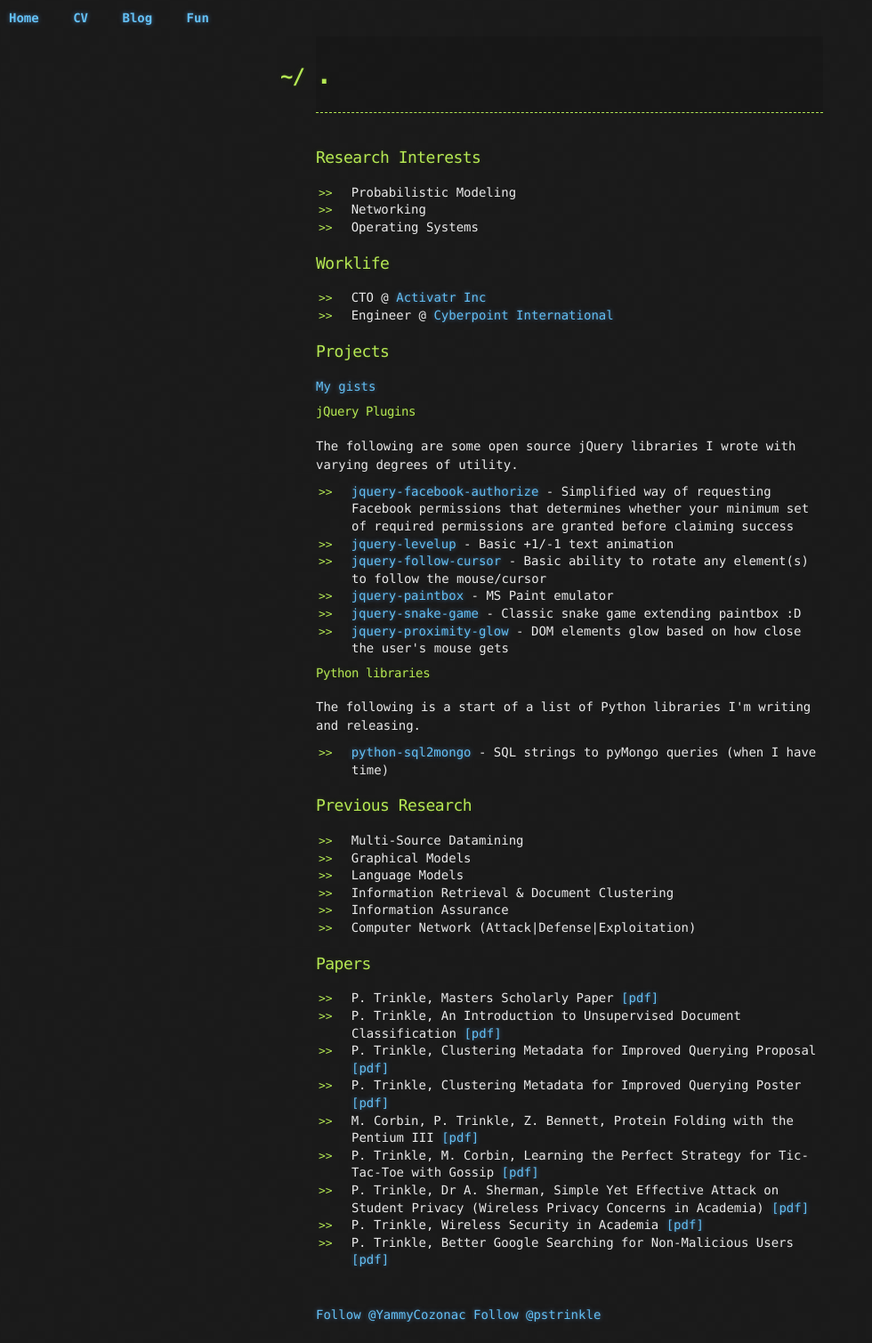
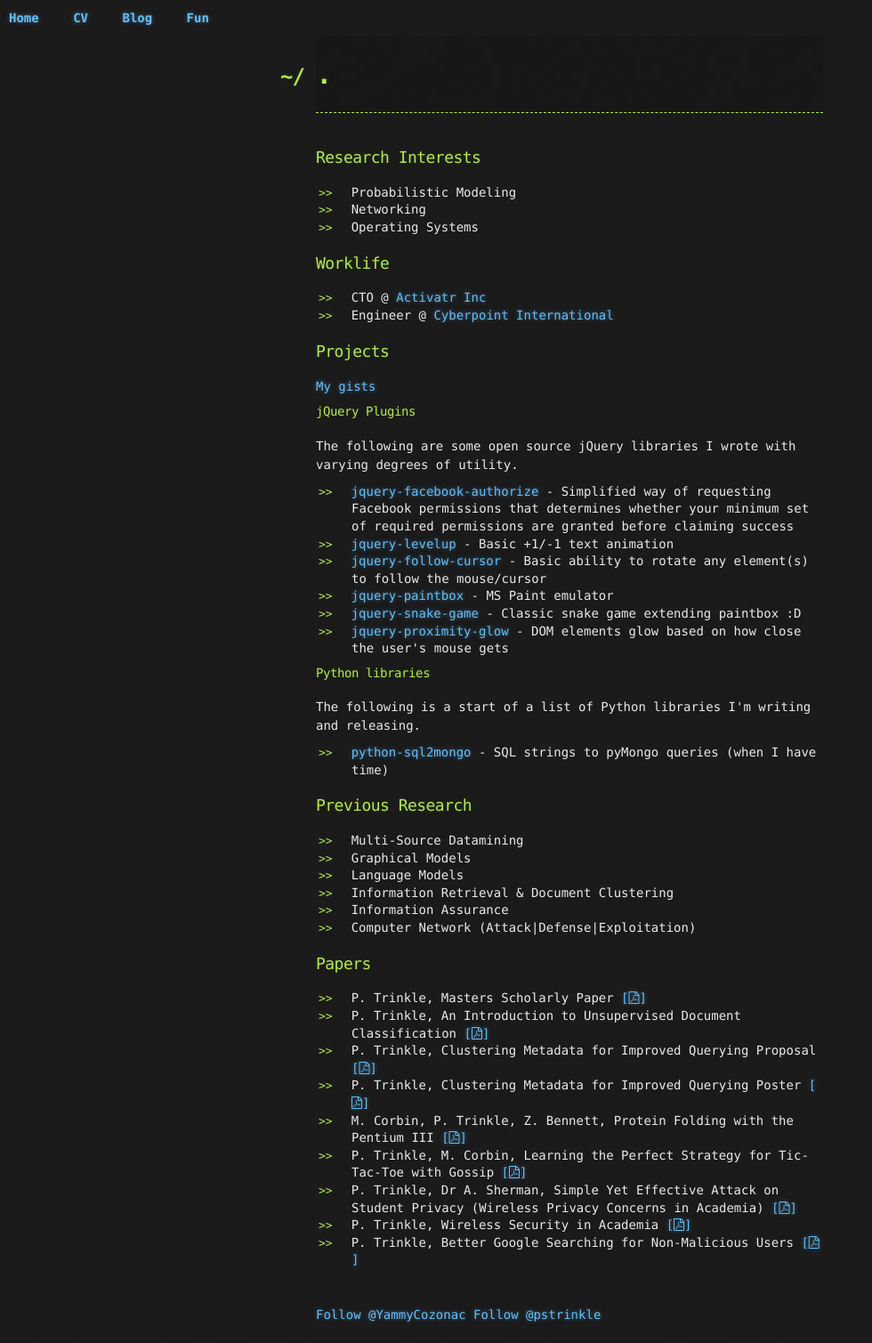
Before and after one commit to pstrinkle/pstrinkle.github.io, a Jekyll site: the page built from index.html, in a window 1280 px wide. Shown: the whole page at 89% size, without its empty margins (0-980 px from the left). Built offline with Jekyll 4.4.1, drawn with Linux system fonts in a browser that asks for light colours; nearby versions of some CDN libraries; comment, search, counter and statistics services are not loaded.

Commit message:
Update index.html

```diff
--- a/index.html
+++ b/index.html
@@ -58,14 +58,14 @@ title: .
 <section id='papers'>
   <h3>Papers</h3>
   <ul>
-    <li>P. Trinkle, Masters Scholarly Paper <a href="/docs/Trinkle_ScholarlyPaper.pdf" title="Trinkle - Master's Scholarly Paper" target="_blank">[pdf]</a></li>
-    <li>P. Trinkle, An Introduction to Unsupervised Document Classification <a href="http://userpages.umbc.edu/~tri1/docs/unsuperdocumentclass.pdf" title="An Introduction to Unsupervised Document Classification" target="_blank">[pdf]</a></li>
-    <li>P. Trinkle, Clustering Metadata for Improved Querying Proposal <a href="http://userpages.umbc.edu/~tri1/docs/metadataproposal.pdf" title="Clustering Metadata for Improved Querying Proposal" target="_blank">[pdf]</a></li>
-    <li>P. Trinkle, Clustering Metadata for Improved Querying Poster <a href="http://userpages.umbc.edu/~tri1/docs/trinkle-metadata.pdf" title="Clustering Metadata for Improved Querying Poster" target="_blank">[pdf]</a></li>
-    <li>M. Corbin, P. Trinkle, Z. Bennett, Protein Folding with the Pentium III <a href="http://userpages.umbc.edu/~tri1/docs/cmsc611.pdf" title="Protein Folding with the Pentium III" target="_blank">[pdf]</a></li>
-    <li>P. Trinkle, M. Corbin, Learning the Perfect Strategy for Tic-Tac-Toe with Gossip <a href="http://userpages.umbc.edu/~tri1/docs/tictactoe.pdf" title="Learning the Perfect Strategy for Tic-Tac-Toe with Gossip" target="_blank">[pdf]</a></li>
-    <li>P. Trinkle, Dr A. Sherman, Simple Yet Effective Attack on Student Privacy (Wireless Privacy Concerns in Academia) <a href="http://userpages.umbc.edu/~tri1/docs/wirelessacademiatri1.pdf" title="Simple Yet Effective Attack on Student Privacy (Wireless Privacy Concerns in Academia)" target="_blank">[pdf]</a></li>
-    <li>P. Trinkle, Wireless Security in Academia <a href="http://userpages.umbc.edu/~tri1/docs/wirelessacademiatechreport.pdf" title="Wireless Security in Academia" target="_blank">[pdf]</a></li>
-    <li>P. Trinkle, Better Google Searching for Non-Malicious Users <a href="http://userpages.umbc.edu/~tri1/docs/googleshort.pdf" title="Better Google Searching for Non-Malicious Users" target="_blank">[pdf]</a></li>
+    <li>P. Trinkle, Masters Scholarly Paper <a href="/docs/Trinkle_ScholarlyPaper.pdf" title="Trinkle - Master's Scholarly Paper" target="_blank">[<i class="fa fa-file-pdf-o" aria-hidden="true"></i>]</a></li>
+    <li>P. Trinkle, An Introduction to Unsupervised Document Classification <a href="http://userpages.umbc.edu/~tri1/docs/unsuperdocumentclass.pdf" title="An Introduction to Unsupervised Document Classification" target="_blank">[<i class="fa fa-file-pdf-o" aria-hidden="true"></i>]</a></li>
+    <li>P. Trinkle, Clustering Metadata for Improved Querying Proposal <a href="http://userpages.umbc.edu/~tri1/docs/metadataproposal.pdf" title="Clustering Metadata for Improved Querying Proposal" target="_blank">[<i class="fa fa-file-pdf-o" aria-hidden="true"></i>]</a></li>
+    <li>P. Trinkle, Clustering Metadata for Improved Querying Poster <a href="http://userpages.umbc.edu/~tri1/docs/trinkle-metadata.pdf" title="Clustering Metadata for Improved Querying Poster" target="_blank">[<i class="fa fa-file-pdf-o" aria-hidden="true"></i>]</a></li>
+    <li>M. Corbin, P. Trinkle, Z. Bennett, Protein Folding with the Pentium III <a href="http://userpages.umbc.edu/~tri1/docs/cmsc611.pdf" title="Protein Folding with the Pentium III" target="_blank">[<i class="fa fa-file-pdf-o" aria-hidden="true"></i>]</a></li>
+    <li>P. Trinkle, M. Corbin, Learning the Perfect Strategy for Tic-Tac-Toe with Gossip <a href="http://userpages.umbc.edu/~tri1/docs/tictactoe.pdf" title="Learning the Perfect Strategy for Tic-Tac-Toe with Gossip" target="_blank">[<i class="fa fa-file-pdf-o" aria-hidden="true"></i>]</a></li>
+    <li>P. Trinkle, Dr A. Sherman, Simple Yet Effective Attack on Student Privacy (Wireless Privacy Concerns in Academia) <a href="http://userpages.umbc.edu/~tri1/docs/wirelessacademiatri1.pdf" title="Simple Yet Effective Attack on Student Privacy (Wireless Privacy Concerns in Academia)" target="_blank">[<i class="fa fa-file-pdf-o" aria-hidden="true"></i>]</a></li>
+    <li>P. Trinkle, Wireless Security in Academia <a href="http://userpages.umbc.edu/~tri1/docs/wirelessacademiatechreport.pdf" title="Wireless Security in Academia" target="_blank">[<i class="fa fa-file-pdf-o" aria-hidden="true"></i>]</a></li>
+    <li>P. Trinkle, Better Google Searching for Non-Malicious Users <a href="http://userpages.umbc.edu/~tri1/docs/googleshort.pdf" title="Better Google Searching for Non-Malicious Users" target="_blank">[<i class="fa fa-file-pdf-o" aria-hidden="true"></i>]</a></li>
   </ul>
 </section>
```
